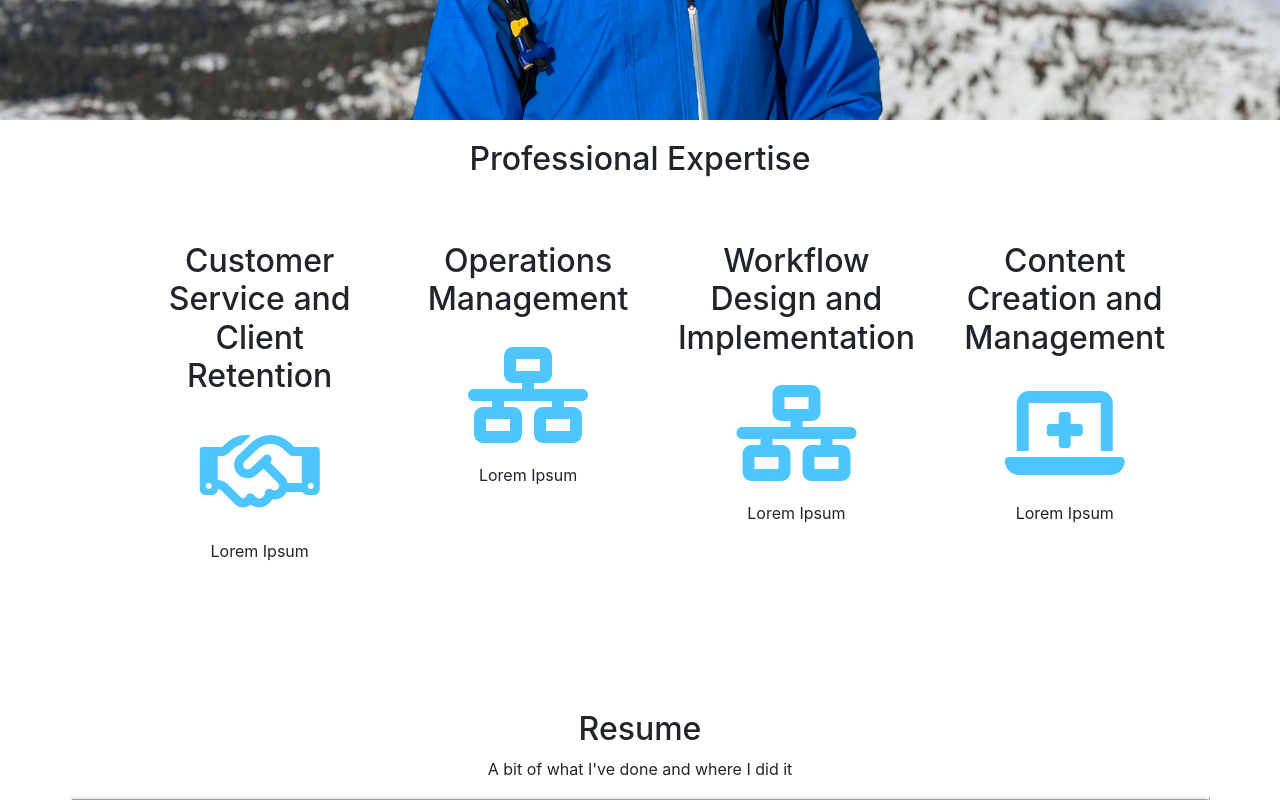
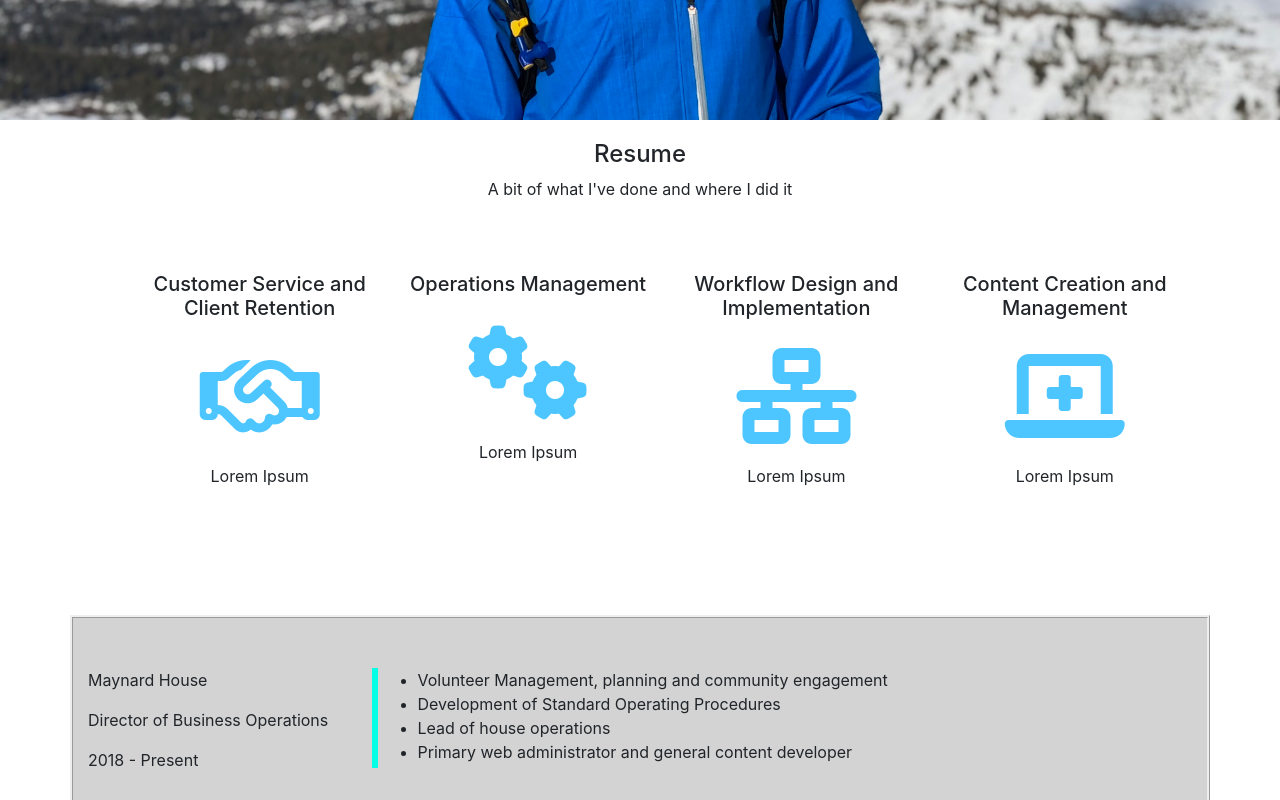
Before and after one commit to danielpreys/herokusite, a website: page views/index.html in a window 1280 px wide. Shown: the part 680-1480 px from the top of the page. Drawn offline with nearby package versions, Linux system fonts and the light colour scheme; a script that the page names is missing; files whose address does not match are found by name.

Commit message:
rearranged expertise section

```diff
--- a/public/main.css
+++ b/public/main.css
@@ -48,6 +48,14 @@ body, html {
 .side-text {
 	font-size: 17px;
 
+}
+
+h2 {
+	font-size: 24px;
+}
+
+h3 {
+	font-size: 20px;
 }
 
 .port {
--- a/views/index.html
+++ b/views/index.html
@@ -62,26 +62,23 @@
 
 <div class = "sticky ">
     <div class = "container">
-      <div class = "expertise">
-      <h2>Professional Expertise</h2>
-      </div>
-
-    <div class = "row headz">
-      <div class = "col"><h2>Customer Service and Client Retention</h2><i class="far fa-handshake head-image fa-6x"></i> <p>Lorem Ipsum</p></div>
-
-      <div class = "col"><h2>Operations Management</h2>
-        <i class="fas fa-network-wired head-image fa-6x"></i><p>Lorem Ipsum</p></div>
-
-      <div class = "col"><h2>Workflow Design and Implementation</h2>
-        <i class="fas fa-network-wired head-image fa-6x"></i><p>Lorem Ipsum</p></div>
-
-      <div class = "col"><h2>Content Creation and Management</h2>
-        <i class="fas fa-laptop-medical fa-6x head-image"></i><p>Lorem Ipsum</p></div>
-    </div>
 
     <div class = "resume expertise">
       <h2>Resume </h2>
       <p>A bit of what I've done and where I did it</p>
+    </div>
+
+    <div class = "row headz">
+      <div class = "col"><h3>Customer Service and Client Retention</h3><i class="far fa-handshake head-image fa-6x"></i> <p>Lorem Ipsum</p></div>
+
+      <div class = "col"><h3>Operations Management</h3>
+        <i class="fas fa-cogs head-image fa-6x"></i><p>Lorem Ipsum</p></div>
+
+      <div class = "col"><h3>Workflow Design and Implementation</h3>
+        <i class="fas fa-network-wired head-image fa-6x"></i><p>Lorem Ipsum</p></div>
+
+      <div class = "col"><h3>Content Creation and Management</h3>
+        <i class="fas fa-laptop-medical fa-6x head-image"></i><p>Lorem Ipsum</p></div>
     </div>
 
     <div class = "row resume-sec">
@@ -215,7 +212,7 @@
 </div>
 -->
 
-<div class="typeform-widget" data-url="https://danielpreys.typeform.com/to/P3d9QD" data-transparency="50" data-hide-headers=true data-hide-footer=true style="width: 100%; height: 500px;"></div> <script> (function() { var qs,js,q,s,d=document, gi=d.getElementById, ce=d.createElement, gt=d.getElementsByTagName, id="typef_orm", b="https://embed.typeform.com/"; if(!gi.call(d,id)) { js=ce.call(d,"script"); js.id=id; js.src=b+"embed.js"; q=gt.call(d,"script")[0]; q.parentNode.insertBefore(js,q) } })() </script> <div style="font-family: Sans-Serif;font-size: 12px;color: #999;opacity: 0.5; padding-top: 5px;"> powered by <a href="https://admin.typeform.com/signup?utm_campaign=P3d9QD&utm_source=typeform.com-14096118-Basic&utm_medium=typeform&utm_content=typeform-embedded-poweredbytypeform&utm_term=EN" style="color: #999" target="_blank">Typeform</a> </div>
+<div class="typeform-widget" data-url="https://danielpreys.typeform.com/to/KhVx9p" style="width: 100%; height: 500px;"></div> <script> (function() { var qs,js,q,s,d=document, gi=d.getElementById, ce=d.createElement, gt=d.getElementsByTagName, id="typef_orm", b="https://embed.typeform.com/"; if(!gi.call(d,id)) { js=ce.call(d,"script"); js.id=id; js.src=b+"embed.js"; q=gt.call(d,"script")[0]; q.parentNode.insertBefore(js,q) } })() </script> <div style="font-family: Sans-Serif;font-size: 12px;color: #999;opacity: 0.5; padding-top: 5px;"> powered by <a href="https://admin.typeform.com/signup?utm_campaign=KhVx9p&utm_source=typeform.com-14096118-Basic&utm_medium=typeform&utm_content=typeform-embedded-poweredbytypeform&utm_term=EN" style="color: #999" target="_blank">Typeform</a> </div>
 
 </div>
 
```
